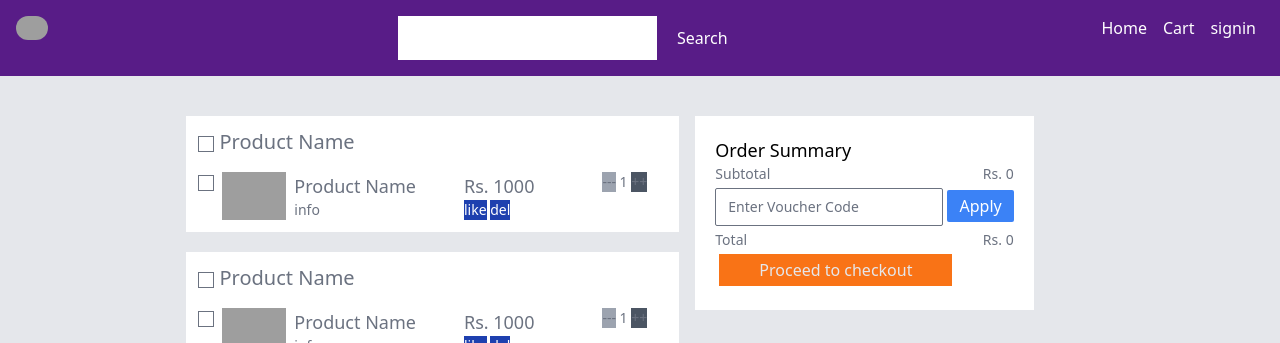
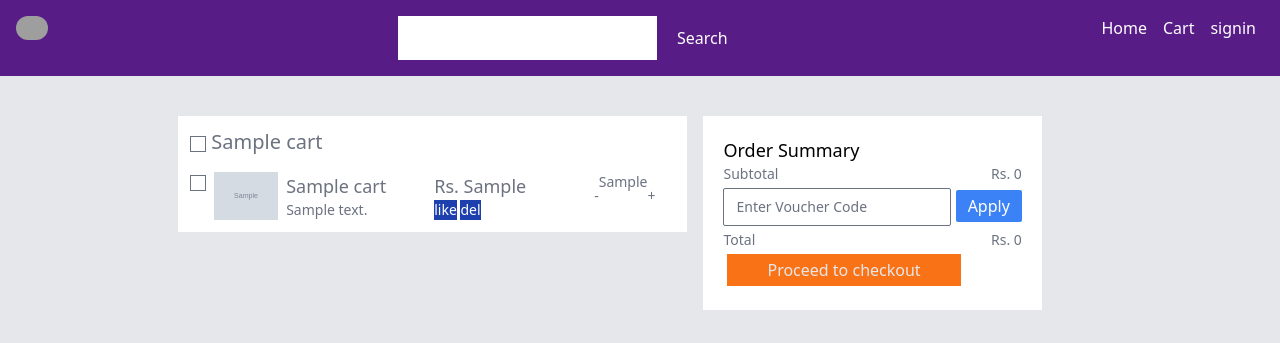
Before and after one commit to PJ-BN/daraz-lite, a Django app: page /cart in a window 1280 px wide; the page is wider, and only the part inside the window is pictured. Shown: the top 343 px of that part. Run offline with Django 4.2, Linux system fonts and the light colour scheme; tables that the repository leaves empty hold one stand-in row (values such as "Sample post"); grey boxes marked "Sample" are stand-in pictures; style sheets or scripts are compiled from the project's sources; some libraries are stand-ins or nearby versions; grey boxes are pictures that could not be loaded.

Commit message:
displaying cart data

```diff
--- a/catalog/static/js/main.js
+++ b/catalog/static/js/main.js
@@ -1,4 +1,5 @@
 function cart() {
+    alert(" Added to the cart")
     fetch(myViewUrl, {
             method: 'POST',
             headers: {
@@ -24,6 +25,34 @@ function cart() {
             console.error('Error:', error);
         });
 
+
 }
 
-document.getElementById("buy_now").addEventListener("click", cart)
+function quantityChange(check) {
+    var x = document.getElementById("quantity");
+
+    if (quantity > 0) {
+
+        if (check == 1) {
+            quantity += 1
+        }
+
+    }
+    if (quantity > 1) {
+
+        if (check == 0) {
+            quantity -= 1
+        }
+    }
+
+    x.textContent = quantity
+}
+
+document.getElementById("add_to_cart").addEventListener("click", cart)
+
+document.getElementById("quantity_add").addEventListener("click", function() {
+    quantityChange(1)
+})
+document.getElementById("quantity_sub").addEventListener("click", function() {
+    quantityChange(0)
+})
--- a/catalog/templates/cart.html
+++ b/catalog/templates/cart.html
@@ -12,13 +12,14 @@
 
 <div class = "flex justify-center px-20 py-5 bg-gray-200 text-gray-500 r">
     <div name = "purchases" class= "justify-right   ">
+        {% if data%}
             {% for i in data %}
             <div class="justify-start text-sm text-gray mt-5 mb-5 pl-5 ">
 
                 <div class="bg-white p-3 ">
                     <div class="pb-2 text-xl">
                         <input type="checkbox" name="" id="">
-                    <span>Product Name</span>
+                        <span> {{i.name}} </span>
                     </div>
 
                     <div class="flex justify-between pt-2 ">
@@ -27,24 +28,27 @@
                                 <input type="checkbox" name="" id="">
                             </div>
                             <div class="pr-2">
-                            <img src="https://randomuser.me/api/portraits/women/72.jpg" class="w-16" alt="image">
+                                <img src="images/{{ i.image}}" class="w-16" alt="image">
                             </div>
                             <div>
-                            <span class="text-lg">Product Name</span>
+                                <span class="text-lg"> {{i.name}} </span>
                                 <br>
-                            <span> info</span>
+                                <span> {{i.description}} </span>
                             </div>
                         </div>
                         <div class="justify-center px-12">
-                        <span class="text-lg">Rs. 1000</span>
+                            <span class="text-lg">Rs. {{i.price}} </span>
                             <br>
                             <button type="button" class="bg-blue-800 text-white">like</button>
                             <button class="bg-blue-800 text-white">del</button>
                         </div>
-                    <div class="justify-end px-5">
-                        <button type="button" class="bg-gray-400">---</button>
-                        1
-                        <button type="button" class="bg-gray-600">++</button>
+                        <div class="justify-end px-5 flex">
+                            <button id = "quantity_sub" > - </button>
+                            <p id = "quantity">
+
+                                {{i.quantity}}
+                            </p>
+                            <button id = "quantity_add" > + </button>
 
                         </div>
 
@@ -54,6 +58,7 @@
             </div>
 
             {% endfor %}
+        {% endif %}
     </div>
 
     <div name = "Summary" class= "justify-left ml-4 ">
@@ -81,5 +86,6 @@
 </div>
 
 
+<script src="{% static 'js/main.js' %}"></script>
 
 {% endblock content %}
--- a/catalog/views.py
+++ b/catalog/views.py
@@ -68,15 +68,11 @@ def update_cart(request):
 def cart(request):
     if request.method == "GET":
 
-        da = Cart.objects.all()
+        data = Cart.objects.all()
 
         context = {
-        "data" : [1,2,3,4,5,6,7,8,9,10],
-        "f_name": "Prajwal",
-        "l_name":"Bhandari",
-        "email" : "prajwalbh25@gmail.com",
-        "address":"Banbatika",
-        "phone" : "9841615431" ,
+        'request': request,
+        'data' : data,
         }
 
         return render(request, "cart.html", context=context)
```
Also changed, not shown: catalog/templates/product.html (+10 -10 lines), catalog/static/js/cart.js (added). Lines whose indentation alone changed are shown as unchanged.
